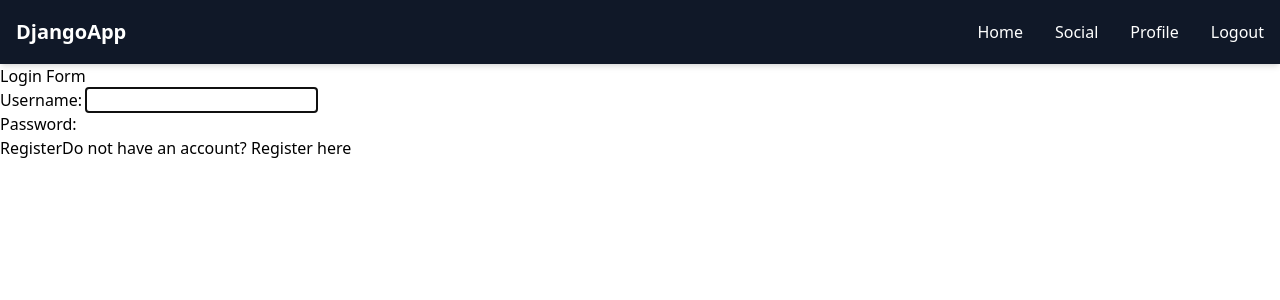
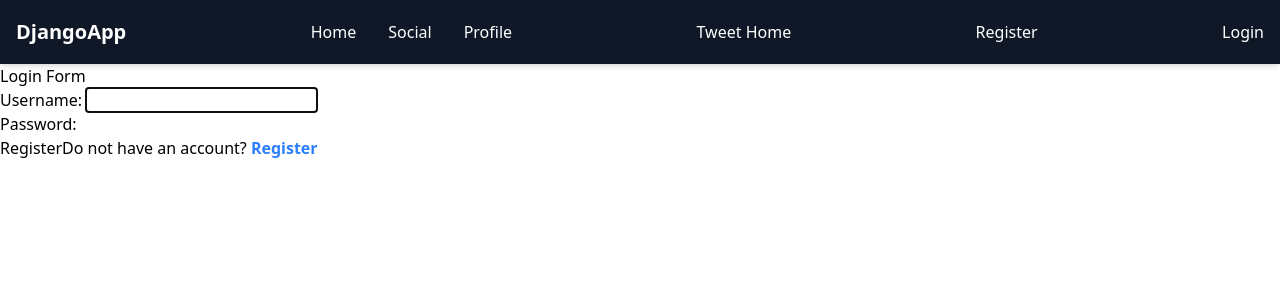
Before and after one commit to umeshkrbatra/Django-Framework-Sample-Project, a Django app: page /accounts/login/ in a window 1280 px wide. Shown: the top 300 px of the page. Run offline with Django 5.2, Linux system fonts and the light colour scheme; style sheets or scripts are compiled from the project's sources; some libraries are stand-ins or nearby versions.

Commit message:
All Commit

```diff
--- a/poc/social/templates/tweet_list.html
+++ b/poc/social/templates/tweet_list.html
@@ -36,7 +36,7 @@ Sample Project
 
 </div>
 
-
+        {% if tweet.user == user %}
         <a href="{% url 'tweet_edit' tweet.id %}"
            class="bg-blue-500 text-white px-3 py-1 rounded hover:bg-blue-600 text-sm">
             Edit
@@ -47,6 +47,7 @@ Sample Project
             Delete
         </a>
 
+        {% endif %}
     </div>
 
     <div class="mt-3">
--- a/poc/templates/layout.html
+++ b/poc/templates/layout.html
@@ -26,8 +26,25 @@
                 <a href="/" class="hover:text-gray-300">Home</a>
                 <a href="/social/" class="hover:text-gray-300">Social</a>
                 <a href="#" class="hover:text-gray-300">Profile</a>
-                <a href="#" class="hover:text-gray-300">Logout</a>
             </div>
+            <a href="{ url 'tweet_list'}">Tweet Home</a>
+
+            {% if user.is_authenticated %}
+
+
+
+            <form method="post" action="{% url 'logout' %}">
+
+                {% csrf_token %}
+                <button type="submit">Logout</button>
+
+
+            </form>
+
+            {% else %}
+            <a href="{ url 'register'}">Register</a>
+            <a href="{ url 'login'}">Login</a>
+            {% endif %}
 
         </div>
     </div>
--- a/poc/templates/registration/login.html
+++ b/poc/templates/registration/login.html
@@ -10,6 +10,8 @@
 </form>
 <p>Do not have an account?
 
-            <a href="{% url 'register' %}">
-            Register here</a></p>
+           <a href="{% url 'register' %}" class="text-blue-500 font-bold">
+    Register
+</a>
+</p>
 {% endblock %}
```
Also changed, not shown: poc/db.sqlite3, poc/photo/1770118259202_sKcjjPx.gif (added), poc/poc/urls.py (line endings or trailing spaces).
